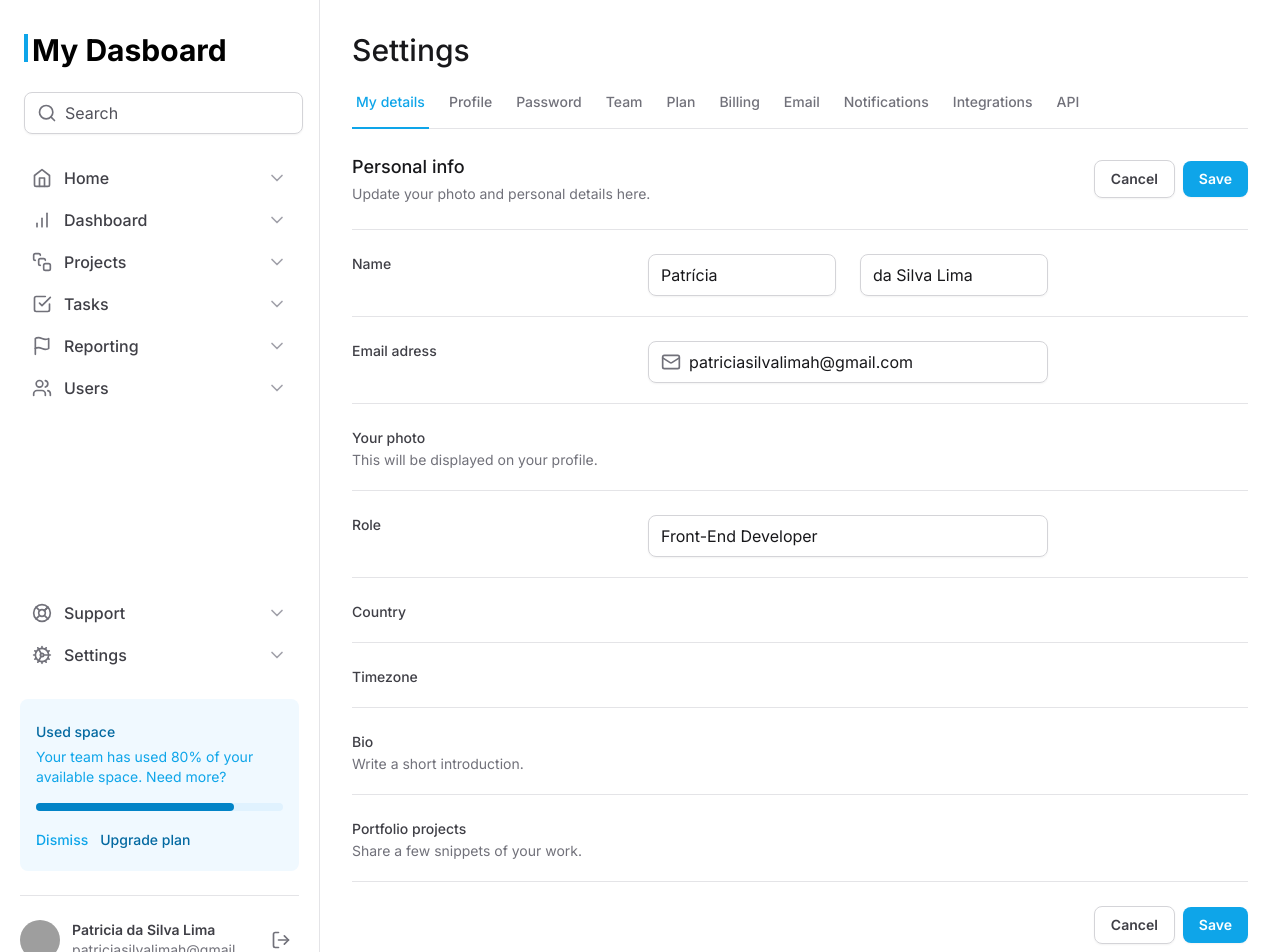
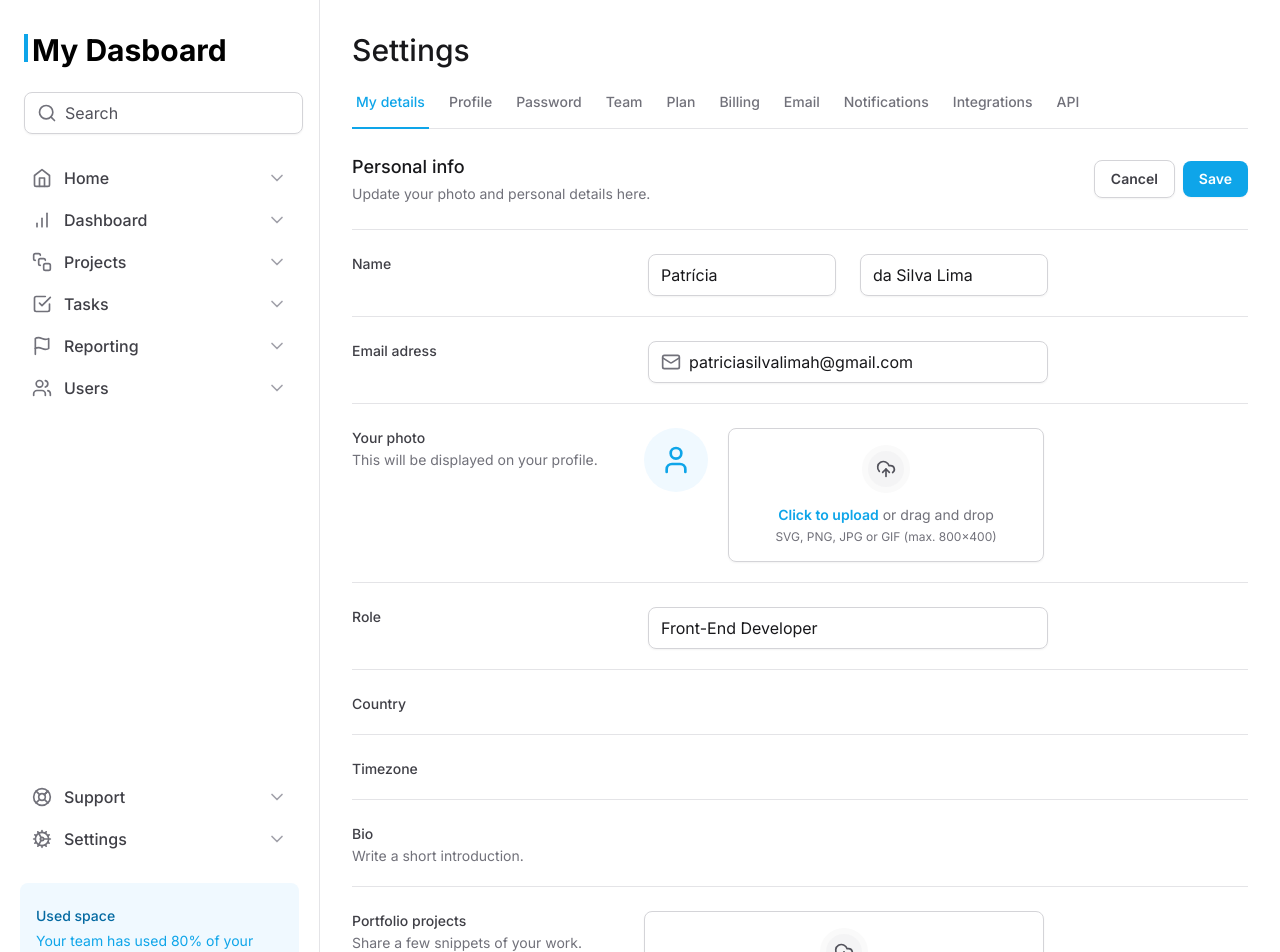
Before and after one commit to pattyheiden/tailwind-next, a Next.js app: page / in a window 1280 px wide. Shown: the top 952 px of the page. Built offline with nearby package versions, Linux system fonts and the light colour scheme; grey boxes are pictures that could not be loaded.

Commit message:
adjustments

```diff
--- a/src/app/page.tsx
+++ b/src/app/page.tsx
@@ -1,6 +1,7 @@
 import { SettingsTabs } from "@/components/SettingsTabs"
 import * as Input from '@/components/Input'
 import { LuMail } from "react-icons/lu"
+import * as FileInput from '@/components/Form/FileInput'
 
 export default function Home() {
   return (
@@ -47,7 +48,13 @@ export default function Home() {
               Your photo
               <span className="mt-0.5 text-sm font-normal text-zinc-500 block">This will be displayed on your profile.</span>
             </label>
-            <div></div>
+
+            <FileInput.Root className="flex items-start gap-5">
+              <FileInput.ImagePreview />
+              <FileInput.Trigger />
+              <FileInput.Control />
+            </FileInput.Root>
+
           </div>
 
           <div className="grid gap-3 grid-cols-form pt-6">
@@ -80,7 +87,10 @@ export default function Home() {
               Portfolio projects
               <span className="mt-0.5 text-sm font-normal text-zinc-500 block">Share a few snippets of your work.</span>
             </label>
-            <div></div>
+            <FileInput.Root>
+              <FileInput.Trigger />
+              <FileInput.Control />
+            </FileInput.Root>
           </div>
 
           <div className="flex items-center justify-end gap-2 pt-6">
--- /dev/null
+++ b/src/components/Form/FileInput/Control.tsx
@@ -0,0 +1,19 @@
+'use client'
+import { ComponentProps, ChangeEvent } from "react";
+import { useFileInput } from "./Root";
+
+export type ControlProps = ComponentProps<'input'>
+
+export function Control(props: ControlProps) {
+    const { id, onFilesSelected } = useFileInput()
+    function handleFileSelected(event: ChangeEvent<HTMLInputElement>) {
+        if(!event.target.files?.length){
+            return
+        }
+        const files = Array.from(event.target.files)
+        onFilesSelected(files)
+    }
+    return(
+        <input type="file" className="sr-only" id={id} onChange={handleFileSelected} {...props} />
+    )
+}
--- /dev/null
+++ b/src/components/Form/FileInput/ImagePreview.tsx
@@ -0,0 +1,26 @@
+'use client'
+import { LuUser } from "react-icons/lu";
+import { useFileInput } from "./Root";
+import { useMemo } from 'react'
+
+export function ImagePreview() {
+    const { files } = useFileInput()
+    const previewURL = useMemo(() => {
+        if (files.length === 0) {
+            return null
+        }
+        return URL.createObjectURL(files[0])
+    }, [files])
+
+    if (previewURL === null) {
+        return (
+            <div className="bg-sky-50 flex h-16 w-16 items-center justify-center rounded-full">
+                <LuUser className="w-8 h-8 text-sky-500" />
+            </div>
+        )
+    } else {
+        return (
+            <img src={previewURL} alt="" className="h-16 w-16 rounded-full object-cover" />
+        )
+    }
+}
--- /dev/null
+++ b/src/components/Form/FileInput/Root.tsx
@@ -0,0 +1,24 @@
+'use client'
+import { ComponentProps, createContext, useContext, useId, useState } from "react"
+
+export type RootProps = ComponentProps<'div'>
+
+type FileInputContextType = {
+    id: string
+    files: File[]
+    onFilesSelected: (files: File[]) => void
+}
+
+const FileInputContext = createContext({} as FileInputContextType)
+
+export function Root(props: RootProps) {
+    const id = useId()
+    const [files, setFiles] = useState<File[]>([])
+    return (
+        <FileInputContext.Provider value={{ id, files, onFilesSelected: setFiles }}>
+            <div {...props} />
+        </FileInputContext.Provider>
+    )
+}
+
+export const useFileInput = () => useContext(FileInputContext)
--- /dev/null
+++ b/src/components/Form/FileInput/Trigger.tsx
@@ -0,0 +1,20 @@
+'use client'
+import { LuUploadCloud } from "react-icons/lu";
+import { useFileInput } from "./Root";
+
+export function Trigger() {
+    const { id } = useFileInput()
+    return (
+        <label htmlFor={id} className="group flex flex-1 cursor-pointer flex-col items-center gap-3 rounded-lg border border-zinc-300 px-6 py-4 text-center text-zinc-500 shadow-sm hover:border-sky-200 hover:bg-sky-25 hover:text-sky-500">
+            <div className="rounded-full border-6 border-zinc-50 bg-zinc-100 p-2 group-hover:border-sky-50 group-hover:bg-sky-100">
+                <LuUploadCloud className="h-5 w-5 text-zinc-600 group-hover:text-sky-500" />
+            </div>
+            <div className="flex flex-col items-center gap-1">
+                <span className="text-sm">
+                    <span className="font-semibold text-sky-500">Click to upload</span> or drag and drop
+                </span>
+                <span className="text-xs">SVG, PNG, JPG or GIF (max. 800x400)</span>
+            </div>
+        </label>
+    )
+}
--- /dev/null
+++ b/src/components/Form/FileInput/index.tsx
@@ -0,0 +1,6 @@
+import { Control } from "./Control";
+import { ImagePreview } from "./ImagePreview";
+import { Root } from "./Root";
+import { Trigger } from "./Trigger";
+
+export { Control, ImagePreview, Root, Trigger }
--- a/tailwind.config.ts
+++ b/tailwind.config.ts
@@ -10,6 +10,17 @@ const config: Config = {
         app: 'minmax(18rem, 20rem) 1fr',
         profile: 'max-content 1fr min-content',
         form: 'minmax(7.5rem, 17.5rem) minmax(25rem, 1fr) minmax(0, 15rem)'
+      },
+      borderWidth: {
+        6: '6px',
+      },
+      colors: {
+        sky: {
+          25: '#fafdff',
+        }
+      },
+      maxWidth: {
+        app: '70px',
       }
     },
   },
```
Lines whose indentation alone changed are shown as unchanged.
